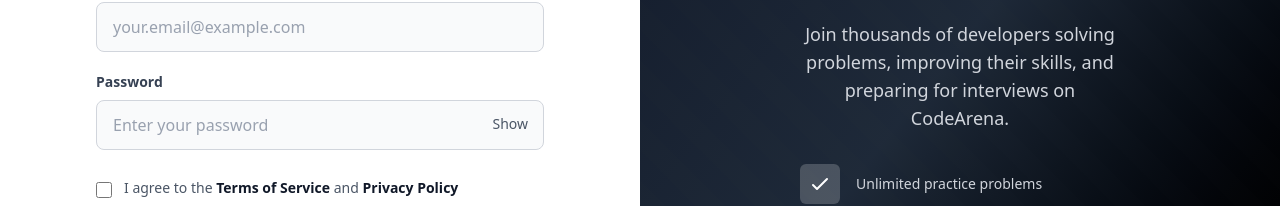
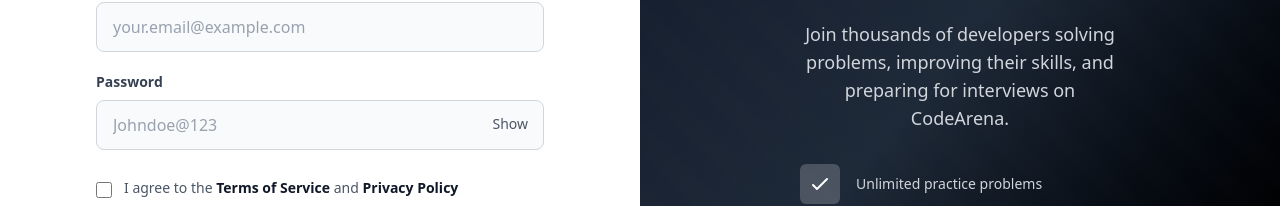
Before and after one commit to vipul752/leetcode-frontend, a React (Vite) app: page /signup in a window 1280 px wide. Shown: the part 360-566 px from the top of the page. Built offline with nearby package versions, Linux system fonts and the light colour scheme; no server answers.

Commit message:
some UI change for better UX

```diff
--- a/src/pages/SignUp.jsx
+++ b/src/pages/SignUp.jsx
@@ -104,7 +104,7 @@
                 <input
                   {...register("password")}
                   type={showPassword ? "text" : "password"}
-                  placeholder="Enter your password"
+                  placeholder="Johndoe@123"
                   className="w-full px-4 py-3 bg-gray-50 border border-gray-300 rounded-lg text-gray-900 placeholder-gray-400 focus:outline-none focus:border-gray-600 focus:ring-2 focus:ring-gray-200 transition-all"
                 />
                 <button
```
